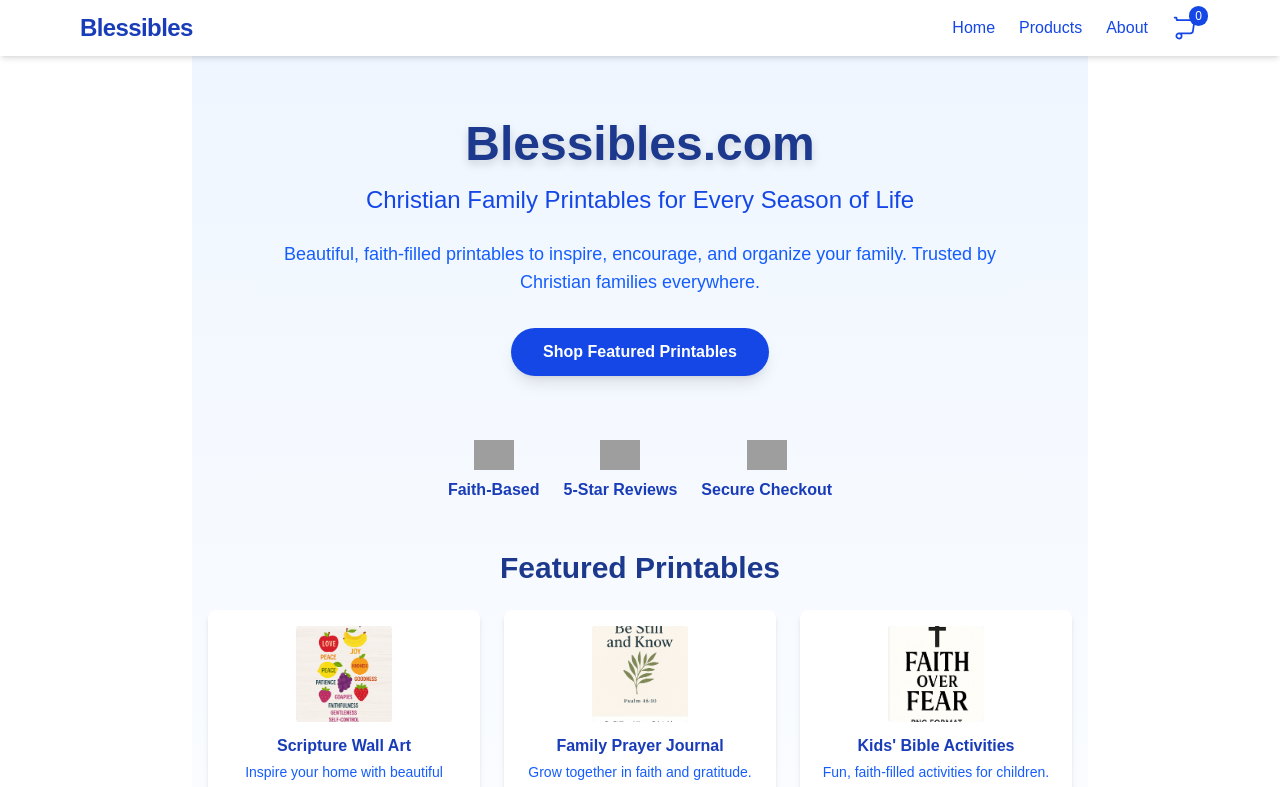
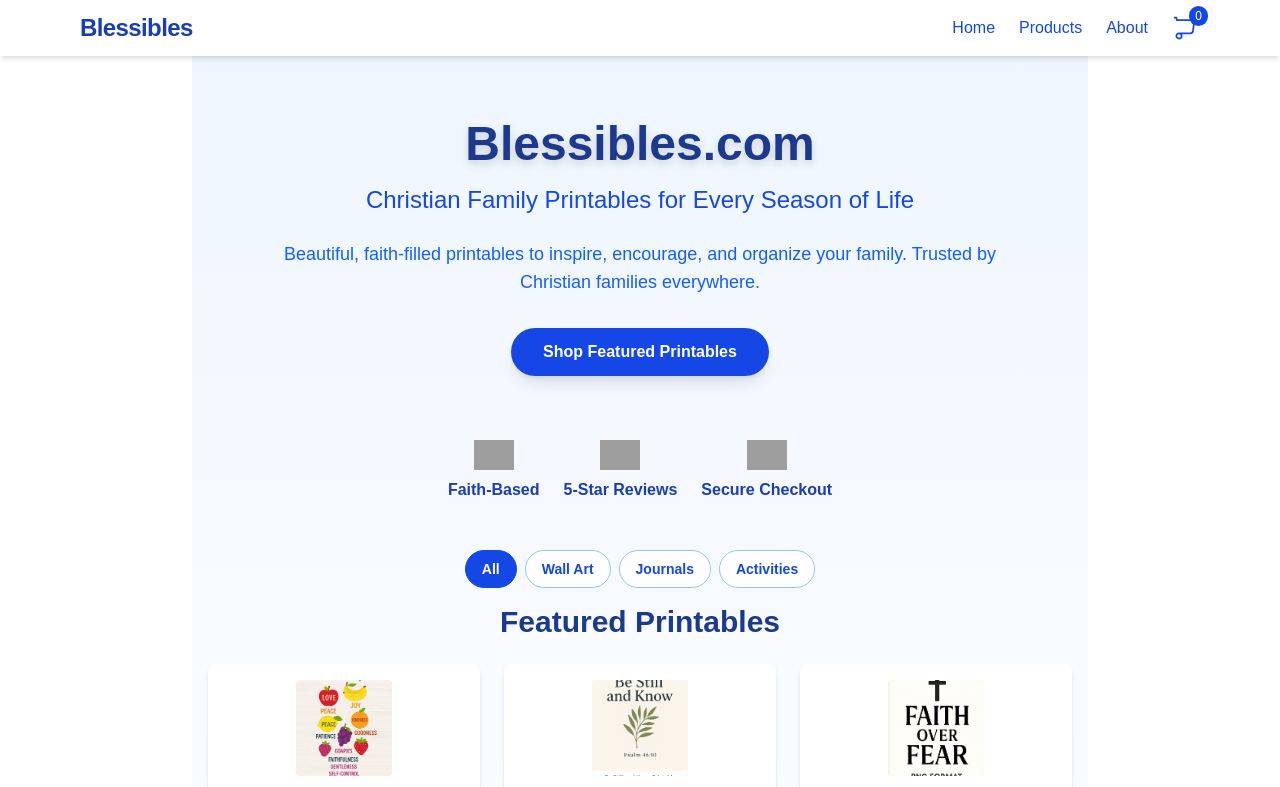
Before and after one commit to blessibles/blessibles-cursor, a Next.js app: page / in a window 1280 px wide. Shown: the top 787 px of the page. Built offline with nearby package versions, Linux system fonts and the light colour scheme; grey boxes are pictures that could not be loaded.

Commit message:
feat: add category filtering to product grid

```diff
--- a/src/app/page.tsx
+++ b/src/app/page.tsx
@@ -1,25 +1,43 @@
 "use client";
 import Image from "next/image";
 import ProductCard from '../components/ProductCard';
+import { useState } from 'react';
 
-export default function Home() {
+const categories = [
+  { label: 'All', value: 'all' },
+  { label: 'Wall Art', value: 'wall-art' },
+  { label: 'Journals', value: 'journals' },
+  { label: 'Activities', value: 'activities' },
+];
+
 const products = [
   {
     title: 'Scripture Wall Art',
     description: 'Inspire your home with beautiful verses.',
     imageUrl: '/products/scripture-wall-art.jpg',
+    category: 'wall-art',
   },
   {
     title: 'Family Prayer Journal',
     description: 'Grow together in faith and gratitude.',
     imageUrl: '/products/family-prayer-journal.jpg',
+    category: 'journals',
   },
   {
     title: "Kids' Bible Activities",
     description: 'Fun, faith-filled activities for children.',
     imageUrl: '/products/kids-bible-activities.jpg',
+    category: 'activities',
   },
 ];
+
+export default function Home() {
+  const [selectedCategory, setSelectedCategory] = useState('all');
+
+  const filteredProducts =
+    selectedCategory === 'all'
+      ? products
+      : products.filter((p) => p.category === selectedCategory);
 
   return (
     <main className="min-h-screen bg-gradient-to-b from-blue-50 to-white flex flex-col items-center justify-start">
@@ -59,13 +77,29 @@
         </div>
       </section>
 
+      {/* Category Filter Bar */}
+      <section className="w-full max-w-4xl px-4 mb-4 flex justify-center">
+        <div className="flex gap-2 flex-wrap">
+          {categories.map((cat) => (
+            <button
+              key={cat.value}
+              className={`px-4 py-2 rounded-full font-semibold border transition text-sm
+                ${selectedCategory === cat.value ? 'bg-blue-700 text-white border-blue-700' : 'bg-white text-blue-700 border-blue-300 hover:bg-blue-100'}`}
+              onClick={() => setSelectedCategory(cat.value)}
+            >
+              {cat.label}
+            </button>
+          ))}
+        </div>
+      </section>
+
       {/* Featured Products Grid */}
       <section id="featured-products" className="w-full max-w-4xl px-4 mb-16">
         <h2 className="text-2xl md:text-3xl font-bold text-blue-900 mb-6 text-center">
           Featured Printables
         </h2>
         <div className="grid grid-cols-1 md:grid-cols-3 gap-6">
-          {products.map((product, idx) => (
+          {filteredProducts.map((product, idx) => (
             <ProductCard
               key={product.title}
               title={product.title}
```
Lines whose indentation alone changed are shown as unchanged.
